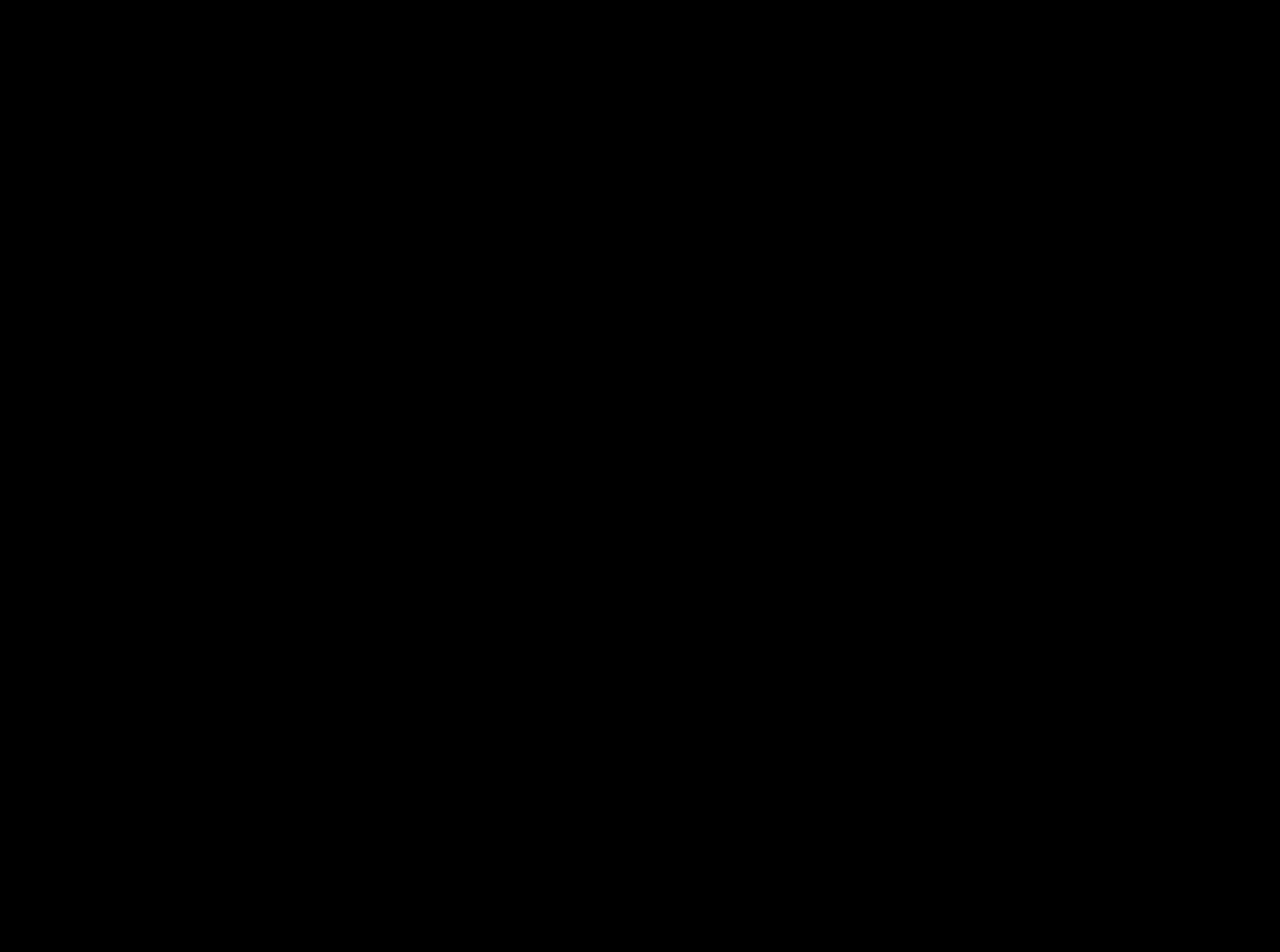
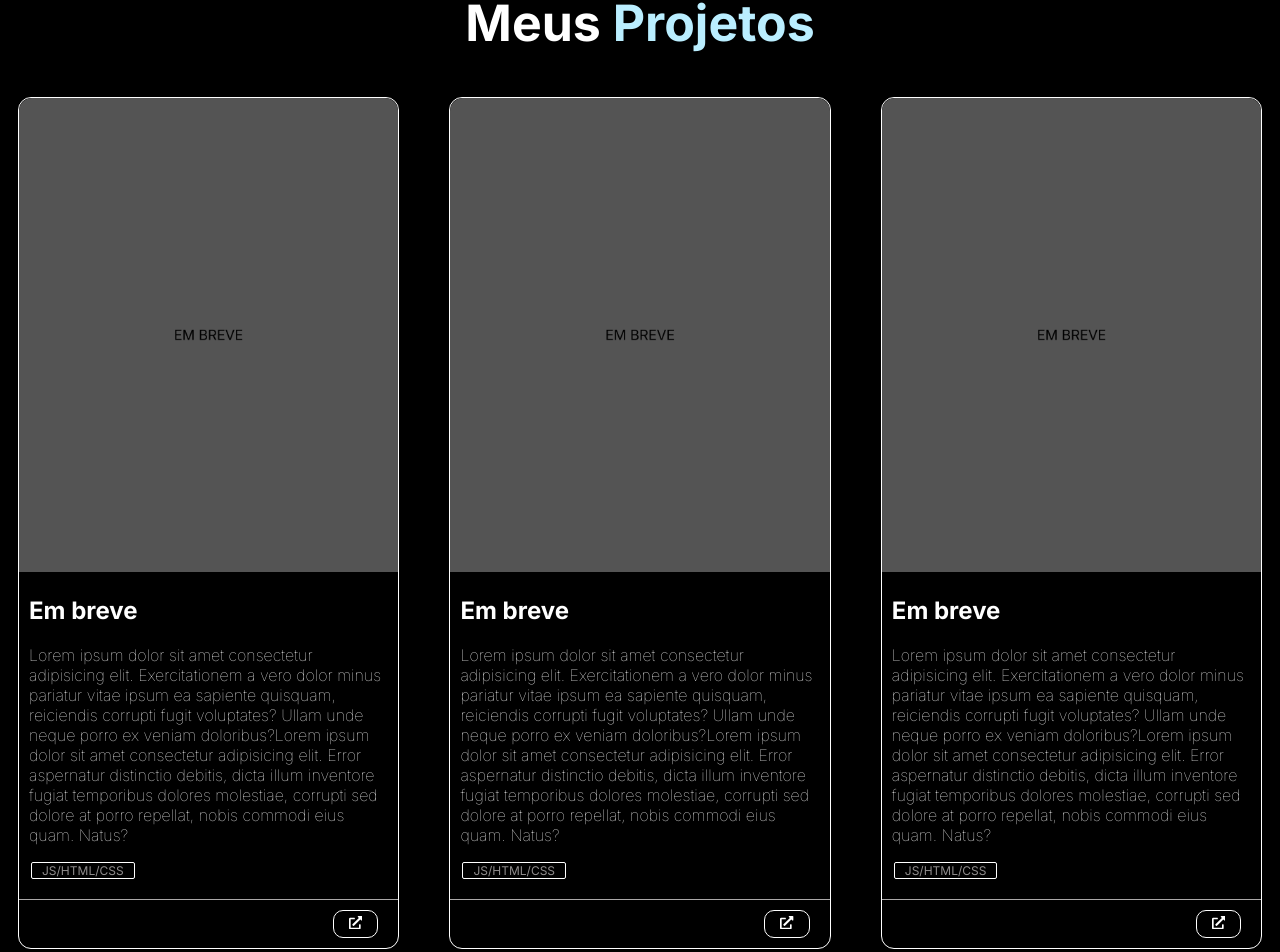
Before and after one commit to nicoledevfr/nicole_cass_portfolio, a React (Vite) app: page / in a window 1280 px wide. Shown: the part 901-1853 px from the top of the page. Before the commit the page ends 800 px from the top, so only its background shows below. Built offline with nearby package versions, Linux system fonts and the light colour scheme.

Commit message:
Adiciona seção de projetos

```diff
--- a/src/App.jsx
+++ b/src/App.jsx
@@ -1,5 +1,6 @@
 import Home from "./componentes/Menu/Menu";
-import Menu from "./componentes/Home/Home"
+import Menu from "./componentes/Home/Home";
+import Projetos from "./componentes/Projetos/Projetos";
 
 
 function App() {
@@ -8,6 +9,7 @@ function App() {
     <>
       <Home />
       <Menu />
+      <Projetos />
     </>
   )
 
--- a/src/componentes/Home/Home.css
+++ b/src/componentes/Home/Home.css
@@ -46,15 +46,14 @@ body {
 .container_esquerda {
   display: flex;
   flex-direction: column;
-  margin-left: 50px;
+  margin-left: 100px;
 }
-.container_direita {
-  margin-right: 50px;
-}
+
 .minha_foto {
   border: 15px;
   border-color: var(--cor-contraste);
-  width: 400px;
+  width: 700px;
+  max-width: 50%;
   position: relative;
   z-index: 1;
 }
--- /dev/null
+++ b/src/componentes/Projetos/Projetos.css
@@ -0,0 +1,76 @@
+.container_projetos {
+    margin-top: 300px;
+}
+
+.container_projetos > h1 {
+ text-align: center;
+ color: white;
+ font-family: var(--fonte-secundaria);
+ font-weight: bold;
+ font-size: 50px;
+}
+.container_projetos h1 span {
+    color: var(--cor-contraste);
+}
+.container_cards {
+    display: flex;
+    align-items: center;
+    justify-content: space-between;
+    flex-wrap: wrap;
+
+}
+.cards {
+    background-color: rgb(0, 0, 0);
+     margin: 10px;
+     border-radius: 13px;
+     width: 30%;
+     height: auto;
+     border: 1px solid white;
+
+}
+.cards h2, p, .barra_tecnologias {
+    font-family: var(--fonte-secundaria);
+    color: white;
+    padding-left: 10px;
+    padding-right: 10px;
+}
+.cards p {
+    font-weight: 100;
+}
+
+.img_projeto {
+    width: 100%;
+    border-radius: 13px 13px 0px 0px;
+
+}
+.barra_tecnologias {
+    border: 1px solid white;
+    color: rgb(143, 140, 140);
+    background-color: black;
+    border-radius: 2px;
+    margin-left: 12px;
+    margin-bottom: 30px;
+    font-size: 12px;
+
+}
+.linha {
+    height: 1px;
+    background-color: rgb(170, 168, 168);
+    margin-top: 20px;
+    margin-bottom: 10px;
+}
+.botao_verSite {
+    background-color: black;
+    color: white;
+    margin-right: 20px;
+    margin-bottom: 10px;
+    border: none;
+    border: 1px solid white;
+    border-radius: 10px;
+    padding: 5px 15px 5px 15px;
+}
+.container_botao_site {
+    display: flex;
+    justify-content: right;
+
+}
--- a/src/componentes/Projetos/Projetos.jsx
+++ b/src/componentes/Projetos/Projetos.jsx
@@ -0,0 +1,64 @@
+import "./Projetos.css";
+import imagemBreve from "../../assets/EM BREVE.png"
+import { FaExternalLinkAlt } from "react-icons/fa";
+function Projetos() {
+  return (
+    <div className="container_projetos">
+      <h1>
+        Meus<span>  Projetos</span>
+      </h1>
+      <div className="container_cards">
+        <div className="cards">
+          <img src={imagemBreve} alt="img"  className="img_projeto"/>
+          <h2>Em breve</h2>
+
+          <p>Lorem ipsum dolor sit amet consectetur adipisicing elit. Exercitationem a vero dolor minus pariatur vitae ipsum ea sapiente quisquam, reiciendis corrupti fugit voluptates? Ullam unde neque porro ex veniam doloribus?Lorem ipsum dolor sit amet consectetur adipisicing elit. Error aspernatur distinctio debitis, dicta illum inventore fugiat temporibus dolores molestiae, corrupti sed dolore at porro repellat, nobis commodi eius quam. Natus?</p>
+          <span className="barra_tecnologias">JS/HTML/CSS</span>
+
+           <div className="linha"></div>
+
+
+          <div className="container_botao_site">
+             <button className="botao_verSite">
+            <FaExternalLinkAlt color="white"/> </button>
+          </div>
+
+
+        </div>
+        <div className="cards">
+           <img src={imagemBreve} alt="img"  className="img_projeto"/>
+          <h2>Em breve</h2>
+          <p>Lorem ipsum dolor sit amet consectetur adipisicing elit. Exercitationem a vero dolor minus pariatur vitae ipsum ea sapiente quisquam, reiciendis corrupti fugit voluptates? Ullam unde neque porro ex veniam doloribus?Lorem ipsum dolor sit amet consectetur adipisicing elit. Error aspernatur distinctio debitis, dicta illum inventore fugiat temporibus dolores molestiae, corrupti sed dolore at porro repellat, nobis commodi eius quam. Natus?</p>
+          <span className="barra_tecnologias">JS/HTML/CSS</span>
+
+           <div className="linha"></div>
+
+
+
+        <div className="container_botao_site">
+             <button className="botao_verSite">
+            <FaExternalLinkAlt color="white"/> </button>
+          </div>
+
+        </div>
+        <div className="cards">
+             <img src={imagemBreve} alt="img"  className="img_projeto"/>
+          <h2>Em breve</h2>
+           <p>Lorem ipsum dolor sit amet consectetur adipisicing elit. Exercitationem a vero dolor minus pariatur vitae ipsum ea sapiente quisquam, reiciendis corrupti fugit voluptates? Ullam unde neque porro ex veniam doloribus?Lorem ipsum dolor sit amet consectetur adipisicing elit. Error aspernatur distinctio debitis, dicta illum inventore fugiat temporibus dolores molestiae, corrupti sed dolore at porro repellat, nobis commodi eius quam. Natus?</p>
+            <span className="barra_tecnologias">JS/HTML/CSS</span>
+
+           <div className="linha"></div>
+
+
+<div className="container_botao_site">
+             <button className="botao_verSite">
+            <FaExternalLinkAlt color="white"/> </button>
+          </div>
+
+        </div>
+      </div>
+    </div>
+  );
+}
+
+export default Projetos;
```
Also changed, not shown: src/assets/EM BREVE.png (added).
